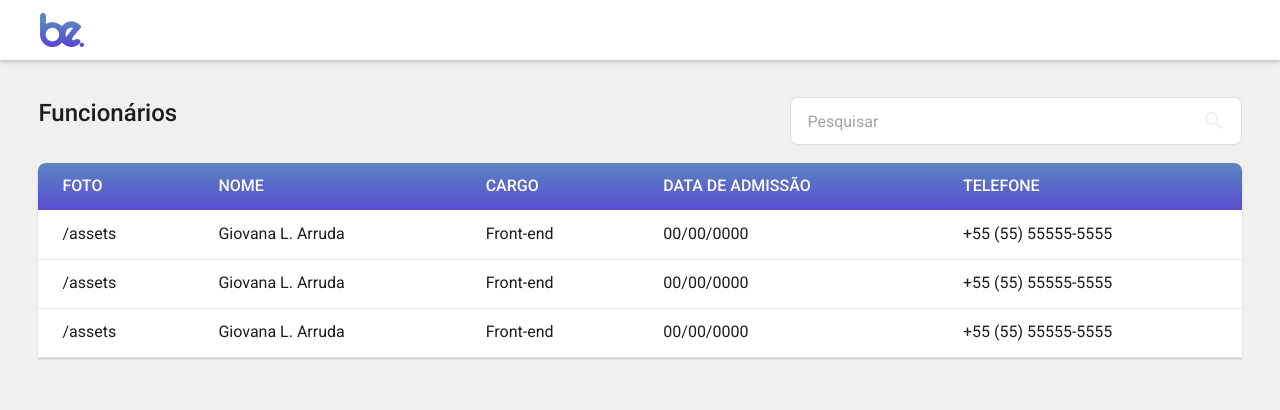
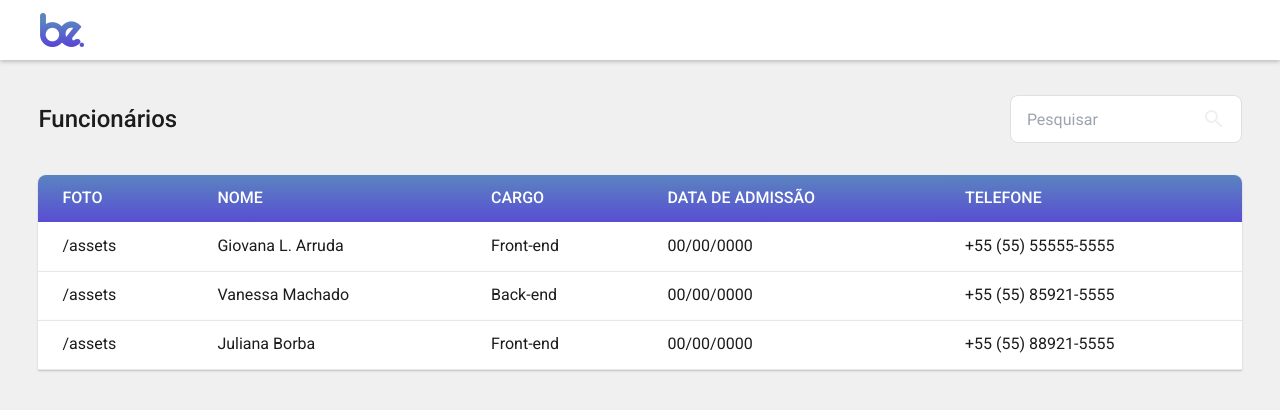
Before and after one commit to MattBastos/be-front-end-test, a Next.js app: page / in a window 1280 px wide. Shown: the top 410 px of the page. Built offline with nearby package versions, Linux system fonts and the light colour scheme.

Commit message:
feat: Implements filteredEmployees

```diff
--- a/src/components/SearchInput/styles.ts
+++ b/src/components/SearchInput/styles.ts
@@ -3,7 +3,8 @@ import tw from "tailwind-styled-components";
 
 export const MainContainer = tw.section`
   w-full
-  sm:w-[60%]
+  sm:w-[287px]
+  gap-40
   relative
   flex
   items-center
@@ -19,6 +20,9 @@ export const SearchInput = tw.input`
   h-12
   py-3
   px-4
+  text-base
+  font-normal
+  leading-[18.75px]
   border
   rounded-lg
   bg-neutralWhite
--- a/src/components/Table/EmployeeTable/EmployeeTable.tsx
+++ b/src/components/Table/EmployeeTable/EmployeeTable.tsx
@@ -16,11 +16,11 @@ export const EmployeeTable = () => {
     "Telefone",
   ];
 
-  /*const mobileTableColumns = [
+  const mobileTableColumns = [
     "Foto",
     "Nome",
     "•",
-  ];*/
+  ];
 
   const mockedEmployee = [
     {
@@ -32,19 +32,29 @@ export const EmployeeTable = () => {
     },
     {
       image: "/assets",
-      name: "Giovana L. Arruda",
-      role: "Front-end",
+      name: "Vanessa Machado",
+      role: "Back-end",
       date: "00/00/0000",
-      phoneNumber: "+55 (55) 55555-5555"
+      phoneNumber: "+55 (55) 85921-5555"
     },
     {
       image: "/assets",
-      name: "Giovana L. Arruda",
+      name: "Juliana Borba",
       role: "Front-end",
       date: "00/00/0000",
-      phoneNumber: "+55 (55) 55555-5555"
+      phoneNumber: "+55 (55) 88921-5555"
     }
   ]
+
+  const filteredEmployees = mockedEmployee.filter((employee) => {
+    const searchRegex = new RegExp(searchTerm, "i");
+
+    return (
+      searchRegex.test(employee.name) ||
+      searchRegex.test(employee.phoneNumber) ||
+      searchRegex.test(employee.role)
+    );
+  });
 
   const handleSearchChange = (e: ChangeEvent<HTMLInputElement>) => {
     setSearchTerm(e.target.value);
@@ -61,7 +71,6 @@ export const EmployeeTable = () => {
         />
       </S.TitleAndSearchContainer>
 
-
       <S.Table>
         <S.THead>
           <tr>
@@ -74,7 +83,7 @@ export const EmployeeTable = () => {
         </S.THead>
 
         <tbody>
-          {mockedEmployee.length > 0 && mockedEmployee.map((employee) => (
+          {filteredEmployees.length > 0 && filteredEmployees.map((employee) => (
             <S.TR key={employee.name}>
               <S.TD>
                 <span>{employee.image}</span>
--- a/src/components/Table/EmployeeTable/styles.ts
+++ b/src/components/Table/EmployeeTable/styles.ts
@@ -15,12 +15,14 @@ export const TitleAndSearchContainer = tw.section`
   sm:flex-row
   items-center
   justify-between
-  mb-4
+  mb-8
 `;
 
 export const Title = tw.h1`
   w-full
+  flex
   mb-4
+  sm:mb-0
   text-[24px]
   font-medium
   text-neutralBlack
```
